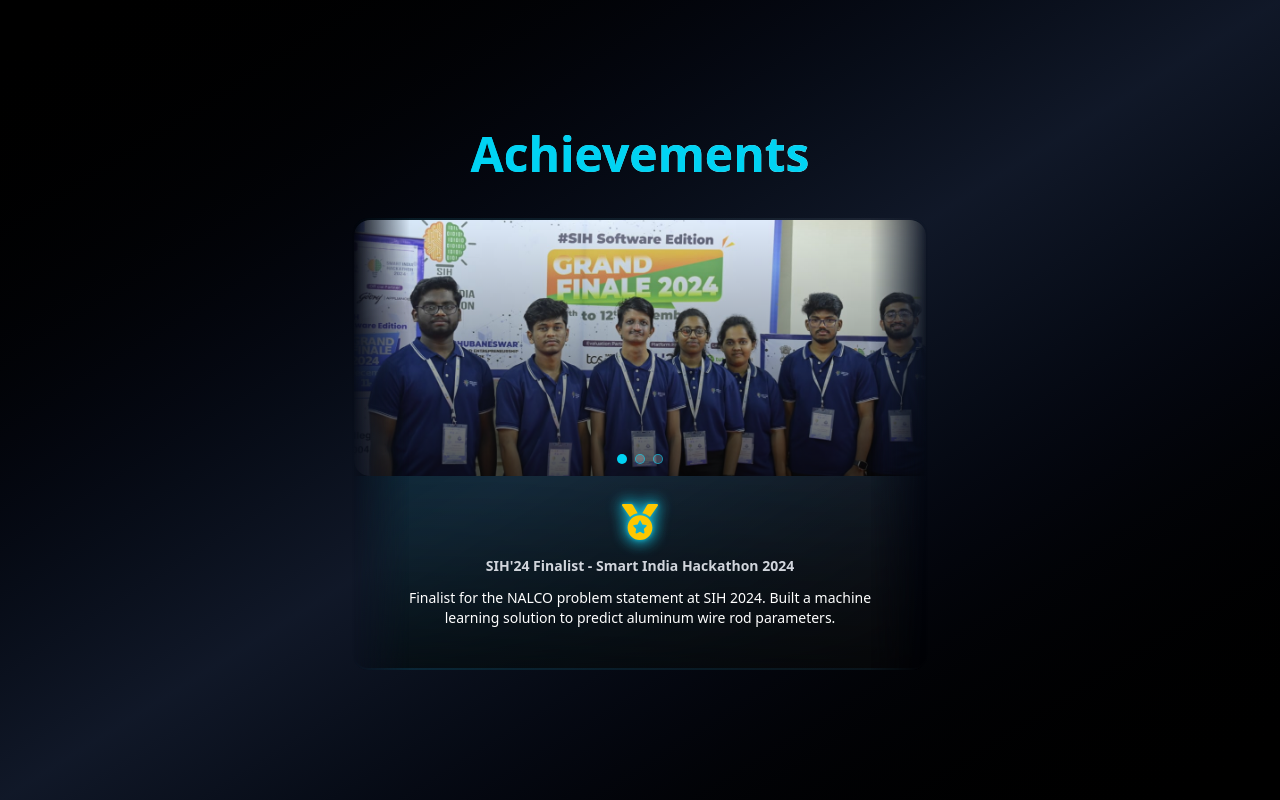
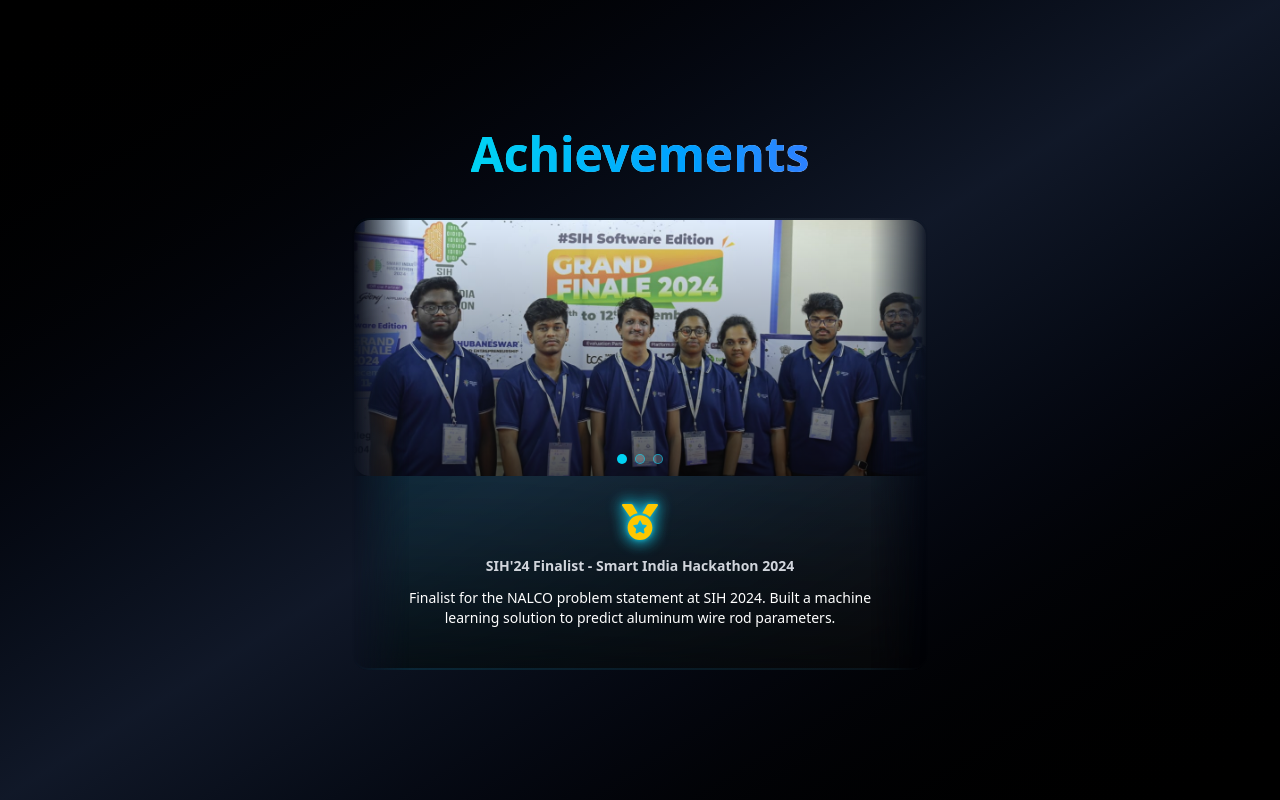
Before and after one commit to ajayjoseph-creator/PortFolio, a Next.js app in the folder frontend/: page / in a window 1280 px wide. Shown: the part 3200-4000 px from the top of the page. Built offline with nearby package versions, Linux system fonts and the light colour scheme.

Commit message:
Enhance Achievements title styling with gradient background

```diff
--- a/frontend/src/components/Achievements.jsx
+++ b/frontend/src/components/Achievements.jsx
@@ -43,7 +43,7 @@
         initial={{ opacity: 0, y: 30 }}
         animate={{ opacity: 1, y: 0, transition: { duration: 0.7 } }}
       >
-        <span className="text-cyan-400">Achievements</span>
+        <span className="bg-clip-text bg-gradient-to-r from-cyan-400 to-blue-500 mb-6">Achievements</span>
       </motion.h2>
 
       <motion.div
```
